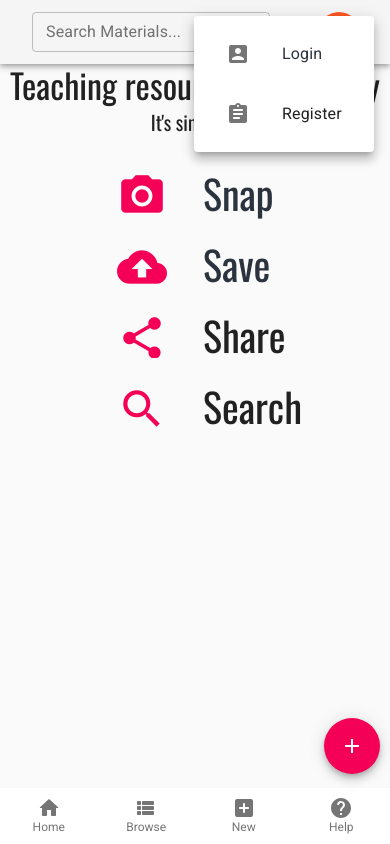
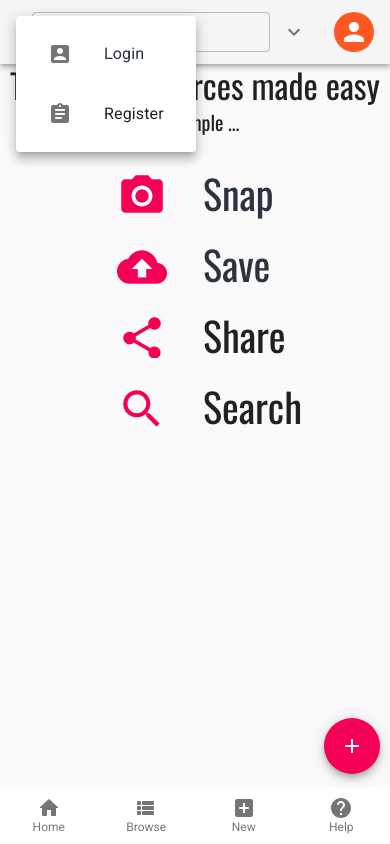
Before and after one commit to barooahn/Materials-Share-JS, a React (Create React App) app in the folder client/: page / in a window 390 px wide. Both pictures are taken after a click on the button 339 px from the left and 32 px from the top of the page. Built offline with nearby package versions, Linux system fonts and the light colour scheme; no server answers.

Commit message:
small changes to search and mobile nav

```diff
--- a/client/src/components/nav/MobileNavBar.jsx
+++ b/client/src/components/nav/MobileNavBar.jsx
@@ -26,7 +26,6 @@ import Menu from "@material-ui/core/Menu";
 import MenuItem from "@material-ui/core/MenuItem";
 import Eject from "@material-ui/icons/EjectRounded";
 import { deepOrange } from "@material-ui/core/colors";
-
 import { logOut } from "../../auth/helpers";
 import { NavLink, useLocation } from "react-router-dom";
 
@@ -68,7 +67,7 @@ const useStyles = makeStyles(theme => ({
     color: theme.palette.getContrastText(deepOrange[500]),
     backgroundColor: deepOrange[500]
   },
-  profile: { top: 0, right: 15 }
+  profile: { display: "flex", justifyContent: "flex-end" }
 }));
 
 export default function LabelBottomNavigation({ routePaths }) {
@@ -123,17 +122,9 @@ export default function LabelBottomNavigation({ routePaths }) {
   };
 
   function HideOnScroll(props) {
-    const { children, window } = props;
-    // Note that you normally won't need to set the window ref as useScrollTrigger
-    // will default to window.
-    // This is only being set here because the demo is in an iframe.
-    const trigger = useScrollTrigger({ target: window ? window() : undefined });
-
-    return (
-      <Slide appear={false} direction="down" in={!trigger}>
-        {children}
-      </Slide>
-    );
+    const { children } = props;
+    const trigger = useScrollTrigger();
+    return <Slide in={!trigger}>{children}</Slide>;
   }
   const menuOptions = () => {
     if (!localStorage.getItem("JWT_TOKEN")) {
@@ -191,7 +182,7 @@ export default function LabelBottomNavigation({ routePaths }) {
       <CssBaseline />
       <HideOnScroll>
         <AppBar position="sticky" color="default" className={classes.appBar}>
-          <Toolbar>
+          <Toolbar className={classes.profile}>
             {/* <div className={classes.grow} /> */}
             {"/" === location.pathname ||
             "/materials" === location.pathname ||
@@ -200,7 +191,6 @@ export default function LabelBottomNavigation({ routePaths }) {
             ) : null}
             {/* <div className={classes.grow} /> */}
             <IconButton
-              className={classes.profile}
               edge="end"
               aria-label="account of current user"
               aria-controls={menuId}
@@ -218,21 +208,13 @@ export default function LabelBottomNavigation({ routePaths }) {
         </AppBar>
       </HideOnScroll>
       <Menu
-        anchorPosition={{ top: 0, right: 0 }}
-        anchorOrigin={{
-          vertical: "bottom",
-          horizontal: "right"
-        }}
-        transformOrigin={{
-          vertical: "bottom",
-          horizontal: "right"
-        }}
+        anchorEl={anchorEl}
         id={menuId}
         keepMounted
         open={isMenuOpen}
         onClose={handleMenuClose}
       >
-        {menuOptions()}
+        <div>{menuOptions()}</div>
       </Menu>
       <main>{routePaths}</main>
       <BottomNavigation
@@ -269,9 +251,11 @@ export default function LabelBottomNavigation({ routePaths }) {
           showLabel={true}
           onClick={handleHelpClick}
         />
-        <Fab color="secondary" aria-label="add" className={classes.fabButton}>
-          <AddIcon onClick={handleNewClick} />
-        </Fab>
+        <HideOnScroll>
+          <Fab color="secondary" aria-label="add" className={classes.fabButton}>
+            <AddIcon onClick={handleNewClick} />
+          </Fab>
+        </HideOnScroll>
       </BottomNavigation>
     </React.Fragment>
   );
--- a/client/src/components/nav/Search.jsx
+++ b/client/src/components/nav/Search.jsx
@@ -66,6 +66,7 @@ export default function Search() {
   const classes = useStyles();
   const [searchResults, setSearchResults] = React.useState([]);
   const [autoCompleteOptions, setAutoCompleteOptions] = React.useState([]);
+  const [expanded, setExpanded] = React.useState(null);
 
   const [timeInClassValue, setTimeInClassValue] = React.useState([20, 37]);
 
@@ -121,6 +122,11 @@ export default function Search() {
     }
   };
 
+  const handleExpandedChange = panel => () => {
+    const isExpanded = expanded === panel;
+    setExpanded(isExpanded ? false : panel);
+  };
+
   return (
     <div style={{ width: "100%" }}>
       <ExpansionPanel
@@ -128,12 +134,16 @@ export default function Search() {
         elevation={0}
         square={true}
         style={style}
+        expanded={expanded === "panel1"}
       >
         <ExpansionPanelSummary
           className="expansionPanelSummary"
           expandIcon={<ExpandMoreIcon />}
-          aria-controls="panel1c-content"
-          id="panel1c-header"
+          IconButtonProps={{
+            onClick: handleExpandedChange("panel1")
+          }}
+          aria-controls="search-content"
+          id="search-header"
           style={style}
         >
           <div className={classes.search}>
@@ -179,7 +189,6 @@ export default function Search() {
         <Divider />
         <ExpansionPanelActions>
           <Button size="small">Search</Button>
-
         </ExpansionPanelActions>
       </ExpansionPanel>
     </div>
```
